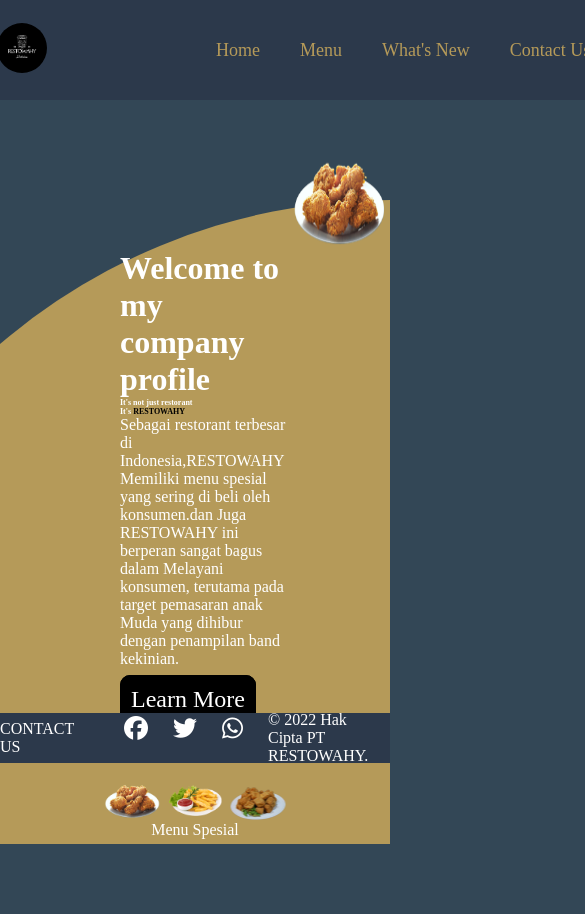
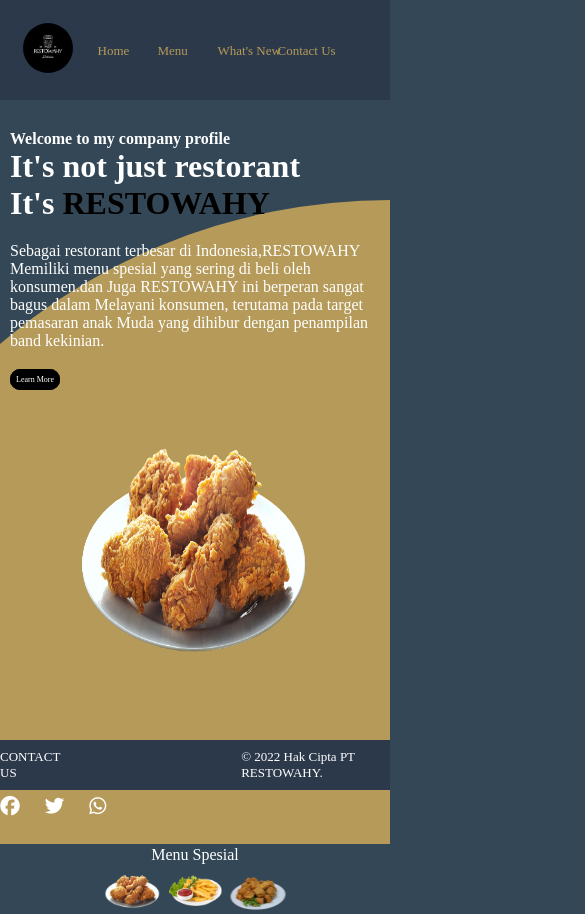
Before and after one commit to wahyuex/restiwahy, a plain HTML site: page index.html in a window 390 px wide. Shown: the top 914 px of the page, 585 px wide, since content can reach past the window. Before the commit the page ends 844 px from the top, so only its background shows below. Drawn offline with Linux system fonts and the light colour scheme.

Commit message:
Update uts.css
update 100%

```diff
--- a/css/uts.css
+++ b/css/uts.css
@@ -128,37 +128,84 @@ footer a{
     width: 612px;
 }
 
-@media screen and (max-width:600px) {
+@media screen and (max-width:420px) {
     *{
         margin: 0;
         padding: 0;
     }
     header ul li a{
         color: #B59A59;
-        font-size: normal;
+        font-size: small;
+        margin-left: -40px;
     }
     header ul{
-        margin-right: 100px;
+        display: inline-flex;
+    }
+    header ul li{
+        width: 60px;
+        height: auto;
+
     }
     header{
-        width: 177%;
+        width: 100%;
     }
     .logo{
         width: 50px;
         height: 50px;
-        right: 45px;
+        right: 40px;
+        margin-left: 50px;
+    }
+    .hi{
+        padding-left: 30px;
+    }
+    .text{
+        margin-left: 10px;
+        margin-top: 30px;
+    }
+    .konten h3{
+        font-size: 1em;
     }
     .konten h2{
-        font-size: 0.5em;
+        font-size: 2em;
+    }
+    .konten{
+        display: block;
     }
     .konten .text p{
+        margin-top: 20px;
         font-size: 1em;
     }
+    .konten .text a{
+        font-size: 0.5em;
+        border: solid 1px black;
+        background: black;
+        padding: 5px;
+        border-radius: 10px;
+    }
     .gambar img{
-        height: 100px;
-        width: 100px;
+        height: 250px;
+        width: 250px;
     }
     footer{
-        bottom: 0;
+        bottom: -70px;
+        font-size: small;
+    }
+    .foo a{
+        position: relative;
+        left: -110px;
+        bottom: -50px;
+    }
+    .gambar{
+        margin-top: 30px;
+        margin-left:70px;
+    }
+    .thumb{
+        bottom: -70px;
+    }
+    .mnu{
+        bottom: -20px;
+    }
+    .kon{
+        margin-left: 10px;
     }
 }
```
